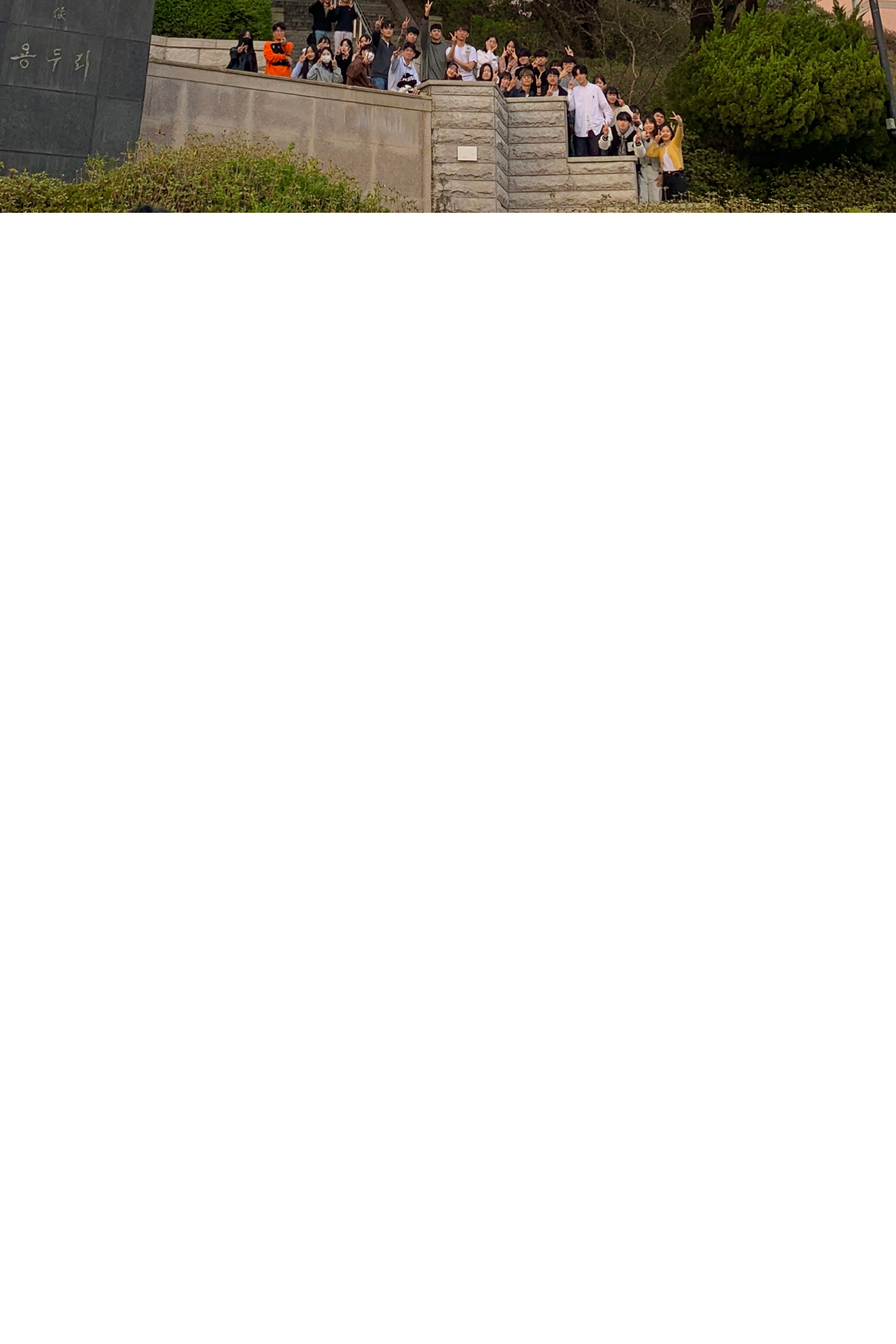
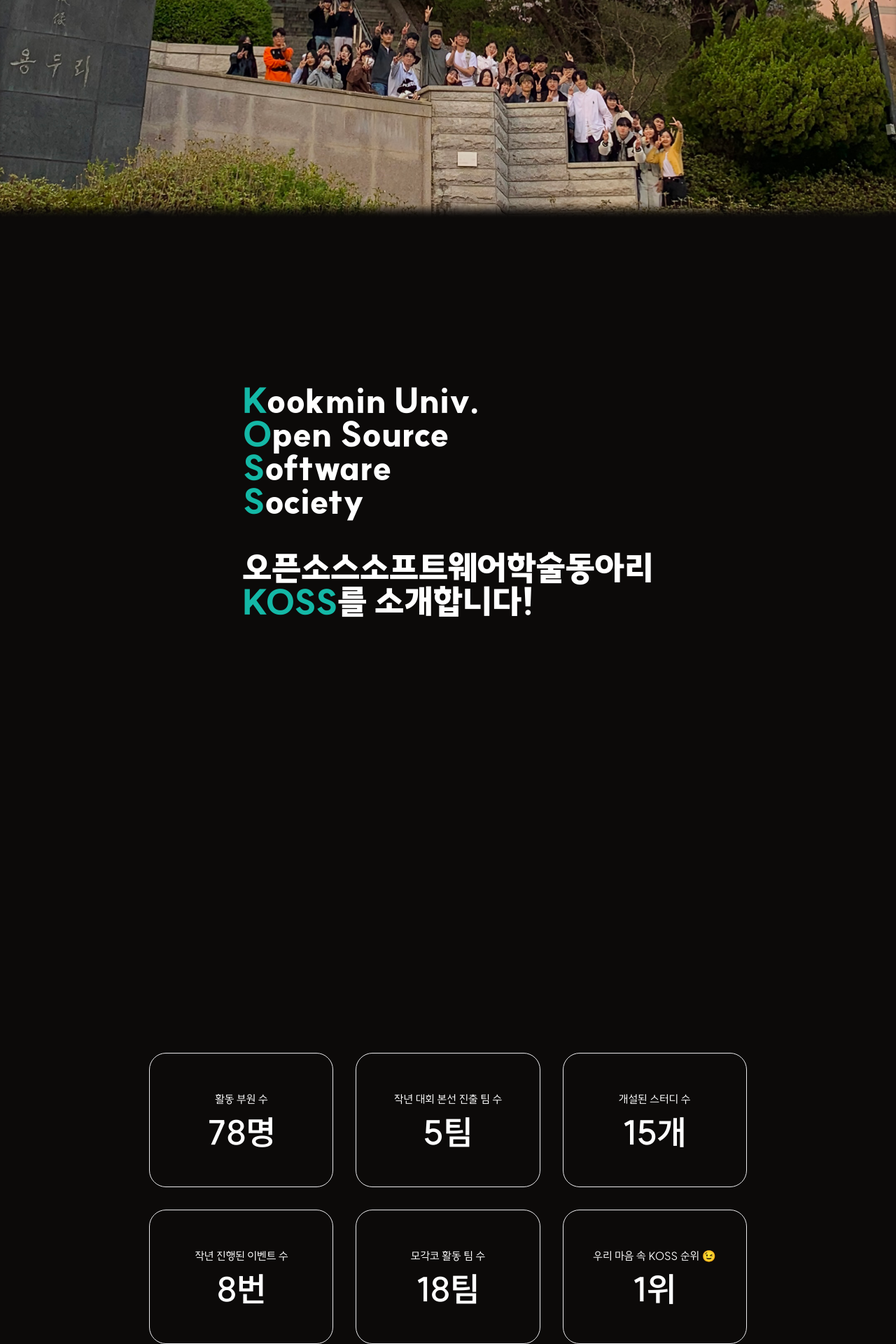
Before and after one commit to inqueue0979/KOSS-Homepage, a React (Create React App) app: page / in a window 1280 px wide. Shown: the part 496-2416 px from the top of the page at 70% size. Before the commit the page ends 800 px from the top, so only its background shows below. Built offline with nearby package versions, Linux system fonts and the light colour scheme.

Commit message:
Added typewriter-effect & changed home

```diff
--- a/package.json
+++ b/package.json
@@ -3,6 +3,9 @@
   "version": "0.1.0",
   "private": true,
   "dependencies": {
+    "@fortawesome/fontawesome-svg-core": "^6.5.1",
+    "@fortawesome/free-solid-svg-icons": "^6.5.1",
+    "@fortawesome/react-fontawesome": "^0.2.0",
     "@testing-library/jest-dom": "^5.17.0",
     "@testing-library/react": "^13.4.0",
     "@testing-library/user-event": "^13.5.0",
@@ -11,6 +14,7 @@
     "react-dom": "^18.2.0",
     "react-router-dom": "^6.22.0",
     "react-scripts": "5.0.1",
+    "typewriter-effect": "^2.21.0",
     "web-vitals": "^2.1.4"
   },
   "scripts": {
--- a/public/index.html
+++ b/public/index.html
@@ -24,7 +24,7 @@
       work correctly both with client-side routing and a non-root public URL.
       Learn how to configure a non-root public URL by running `npm run build`.
     -->
-    <title>KOSS, Keep On Studying For Society!</title>
+    <title>KOSS, Keep On Studying for Society!</title>
   </head>
   <body>
     <noscript>You need to enable JavaScript to run this app.</noscript>
--- a/src/App.css
+++ b/src/App.css
@@ -2,17 +2,38 @@
   text-align: center;
 }
 
-.App-logo {
-  height: 40vmin;
-  pointer-events: none;
+.stop-scrolling {
+  height: 100%;
+  overflow: hidden;
 }
 
 .App-header {
-  min-height: 100vh;
+  min-height: 101vh;
   display: flex;
   flex-direction: column;
   align-items: center;
   justify-content: center;
   font-size: calc(10px + 2vmin);
-  color: white;
 }
+
+.Bottom-inner-shadow {
+  box-shadow: inset 0 -20px 12px -7px rgba(12,10,9,1);
+  //box-shadow: inset 0 -20px 12px -7px rgba(245,245,244,1);
+}
+
+.card_elements{
+  display:flex;
+  flex-direction:column;
+  justify-content:space-between;
+  gap:12px;
+  border:1px solid #ebeaec;
+  border-radius:24px;
+  padding:6px;
+}
+
+.arrow {
+  position: absolute;
+  top: 20px;
+  left: 50%;
+  transform: translateX(-50%);
+}
--- a/src/Home.js
+++ b/src/Home.js
@@ -1,22 +1,117 @@
 import './App.css';
-import './output.css'
+import './output.css';
+import React, { useEffect, useRef } from 'react';
+import TypeWriter from 'typewriter-effect';
 
-function Home()
+const card_contents = [
   {
+    id: 1,
+    title: "활동 부원 수",
+    content: "78명"
+  },
+  {
+    id: 2,
+    title: "작년 대회 본선 진출 팀 수",
+    content: "5팀"
+  },
+  {
+    id: 3,
+    title: "개설된 스터디 수",
+    content: "15개"
+  },
+  {
+    id: 4,
+    title: "작년 진행된 이벤트 수",
+    content: "8번"
+  },
+  {
+    id: 5,
+    title: "모각코 활동 팀 수",
+    content: "18팀"
+  },
+  {
+    id: 6,
+    title: "우리 마음 속 KOSS 순위 😉",
+    content: "1위"
+  }
+];
+
+function OpeningCard(props) {
+  return (
+    <div className='card_elements h-48 justify-center'>
+      <div className="top">
+        <h1 className='font-normal'>{props.title}</h1>
+      </div>
+      <div className="bottom">
+        <p className='text-5xl font-bold'>{props.content}</p>
+      </div>
+    </div>
+  );
+}
+
+function Home() {
+  const typewriterRef = useRef(null);
+  const typeWriterElementRef = useRef(null);
+
+  const startTyping = () => {
+    if (typewriterRef.current) {
+      typewriterRef.current.typeString("<span style='font-family: SUITE;'><span style='color: #14B8A6;'>K</span>ookmin Univ.<br><span style='color: #14B8A6;'>O</span>pen Source<br><span style='color: #14B8A6;'>S</span>oftware<br><span style='color: #14B8A6;'>S</span>ociety<span><br><br>오픈소스소프트웨어학술동아리<br><span style='color: #14B8A6;'>KOSS</span>를 소개합니다!<span><span>").start();
+    }
+  };
+
+  useEffect(() => {
+    const observer = new IntersectionObserver(
+      (entries) => {
+        entries.forEach((entry) => {
+          if (entry.isIntersecting) {
+            startTyping();
+            observer.unobserve(entry.target); // 한 번 실행 후 관찰 중단
+          }
+        });
+      },
+      { threshold: 0.5 }
+    );
+
+    observer.observe(typeWriterElementRef.current);
+
+    return () => {
+      observer.disconnect();
+    };
+  }, []); // 빈 배열 전달로 한 번만 실행되도록 설정
+
+  const lis = card_contents.map((content) => (
+    <OpeningCard key={content.id} title={content.title} content={content.content} />
+  ));
+
   return (
     <div className="bg-stone-950 text-white">
-          <div className='App-header items-center bg-bottom bg-no-repeat bg-cover bg-[url("/public/img/KOSS_bg.jpg")]'>
+      <div className='App-header items-center bg-bottom bg-no-repeat bg-cover bg-[url("/public/img/KOSS_bg.jpg")] Bottom-inner-shadow'>
         <div className='text-center w-1/2 md:w-1/5'>
             <img className='w-full drop-shadow-2xl' alt='brick' src='img/koss_text.png'></img>
         </div>
-            <div className='font-black text-2xl text-center tracking-tight md:text-4xl'>
+      </div>
+      <div className='App-header font-black text-2xl md:text-3xl xl:text-5xl' id='introduce'>
+        <div className='text-left' ref={typeWriterElementRef}>
+          <TypeWriter
+            onInit={(typewriter) => {
+              typewriterRef.current = typewriter;
+            }}
+            options={{
+              strings: [''],
+              autoStart: false,
+              delay: 50,
+              deleteSpeed: 30
+            }}
+          />
         </div>
       </div>
-          <div className='text-center'>
-            <h1 className='text-2xl'></h1>
+      <div className='text-center mt-80'>
+        <div className=' mt-16 text-center inline-grid w-2/3 gap-8 grid-cols-2 xl:grid-cols-3'>
+          {lis}
         </div>
       </div>
-      )
+    </div>
+  );
 }
 
 export default Home;
--- a/src/output.css
+++ b/src/output.css
@@ -535,8 +535,46 @@
   --tw-backdrop-sepia:  ;
 }
 
+.container {
+  width: 100%;
+}
+
+@media (min-width: 640px) {
+  .container {
+    max-width: 640px;
+  }
+}
+
+@media (min-width: 768px) {
+  .container {
+    max-width: 768px;
+  }
+}
+
+@media (min-width: 1024px) {
+  .container {
+    max-width: 1024px;
+  }
+}
+
+@media (min-width: 1280px) {
+  .container {
+    max-width: 1280px;
+  }
+}
+
+@media (min-width: 1536px) {
+  .container {
+    max-width: 1536px;
+  }
+}
+
 .fixed {
   position: fixed;
+}
+
+.absolute {
+  position: absolute;
 }
 
 .top-0 {
@@ -551,8 +589,36 @@
   margin-left: 0.25rem;
 }
 
+.mb-5 {
+  margin-bottom: 1.25rem;
+}
+
+.mb-8 {
+  margin-bottom: 2rem;
+}
+
+.mt-40 {
+  margin-top: 10rem;
+}
+
+.mt-80 {
+  margin-top: 20rem;
+}
+
+.mt-16 {
+  margin-top: 4rem;
+}
+
 .flex {
   display: flex;
+}
+
+.grid {
+  display: grid;
+}
+
+.inline-grid {
+  display: inline-grid;
 }
 
 .hidden {
@@ -565,6 +631,38 @@
 
 .h-14 {
   height: 3.5rem;
+}
+
+.h-4 {
+  height: 1rem;
+}
+
+.h-16 {
+  height: 4rem;
+}
+
+.h-32 {
+  height: 8rem;
+}
+
+.h-24 {
+  height: 6rem;
+}
+
+.h-auto {
+  height: auto;
+}
+
+.h-8 {
+  height: 2rem;
+}
+
+.h-64 {
+  height: 16rem;
+}
+
+.h-48 {
+  height: 12rem;
 }
 
 .w-1\/2 {
@@ -583,6 +681,42 @@
   width: 100%;
 }
 
+.w-2 {
+  width: 0.5rem;
+}
+
+.w-4 {
+  width: 1rem;
+}
+
+.w-16 {
+  width: 4rem;
+}
+
+.w-32 {
+  width: 8rem;
+}
+
+.w-12 {
+  width: 3rem;
+}
+
+.w-24 {
+  width: 6rem;
+}
+
+.w-1\/12 {
+  width: 8.333333%;
+}
+
+.w-8 {
+  width: 2rem;
+}
+
+.w-2\/3 {
+  width: 66.666667%;
+}
+
 .min-w-40 {
   min-width: 10rem;
 }
@@ -591,8 +725,28 @@
   max-width: 36rem;
 }
 
+.transform {
+  transform: translate(var(--tw-translate-x), var(--tw-translate-y)) rotate(var(--tw-rotate)) skewX(var(--tw-skew-x)) skewY(var(--tw-skew-y)) scaleX(var(--tw-scale-x)) scaleY(var(--tw-scale-y));
+}
+
+.scroll-mt-40 {
+  scroll-margin-top: 10rem;
+}
+
 .list-none {
   list-style-type: none;
+}
+
+.grid-cols-3 {
+  grid-template-columns: repeat(3, minmax(0, 1fr));
+}
+
+.grid-cols-2 {
+  grid-template-columns: repeat(2, minmax(0, 1fr));
+}
+
+.grid-cols-1 {
+  grid-template-columns: repeat(1, minmax(0, 1fr));
 }
 
 .items-center {
@@ -609,6 +763,14 @@
 
 .gap-6 {
   gap: 1.5rem;
+}
+
+.gap-14 {
+  gap: 3.5rem;
+}
+
+.gap-8 {
+  gap: 2rem;
 }
 
 .rounded-full {
@@ -632,6 +794,23 @@
 .bg-teal-600 {
   --tw-bg-opacity: 1;
   background-color: rgb(13 148 136 / var(--tw-bg-opacity));
+}
+
+.bg-stone-100 {
+  --tw-bg-opacity: 1;
+  background-color: rgb(245 245 244 / var(--tw-bg-opacity));
+}
+
+.bg-black\/5 {
+  background-color: rgb(0 0 0 / 0.05);
+}
+
+.bg-black\/15 {
+  background-color: rgb(0 0 0 / 0.15);
+}
+
+.bg-black\/20 {
+  background-color: rgb(0 0 0 / 0.2);
 }
 
 .bg-\[url\(\"\/public\/img\/KOSS_bg\.jpg\"\)\] {
@@ -669,8 +848,16 @@
   padding-bottom: 1rem;
 }
 
+.text-left {
+  text-align: left;
+}
+
 .text-center {
   text-align: center;
+}
+
+.text-end {
+  text-align: end;
 }
 
 .text-2xl {
@@ -681,6 +868,31 @@
 .text-sm {
   font-size: 0.875rem;
   line-height: 1.25rem;
+}
+
+.text-3xl {
+  font-size: 1.875rem;
+  line-height: 2.25rem;
+}
+
+.text-4xl {
+  font-size: 2.25rem;
+  line-height: 2.5rem;
+}
+
+.text-5xl {
+  font-size: 3rem;
+  line-height: 1;
+}
+
+.text-6xl {
+  font-size: 3.75rem;
+  line-height: 1;
+}
+
+.text-xl {
+  font-size: 1.25rem;
+  line-height: 1.75rem;
 }
 
 .font-black {
@@ -695,13 +907,32 @@
   font-weight: 600;
 }
 
+.font-normal {
+  font-weight: 400;
+}
+
 .tracking-tight {
   letter-spacing: -0.025em;
+}
+
+.text-teal-700 {
+  --tw-text-opacity: 1;
+  color: rgb(15 118 110 / var(--tw-text-opacity));
 }
 
 .text-white {
   --tw-text-opacity: 1;
   color: rgb(255 255 255 / var(--tw-text-opacity));
+}
+
+.text-teal-500 {
+  --tw-text-opacity: 1;
+  color: rgb(20 184 166 / var(--tw-text-opacity));
+}
+
+.text-black {
+  --tw-text-opacity: 1;
+  color: rgb(0 0 0 / var(--tw-text-opacity));
 }
 
 .shadow-sm {
@@ -726,6 +957,23 @@
           backdrop-filter: var(--tw-backdrop-blur) var(--tw-backdrop-brightness) var(--tw-backdrop-contrast) var(--tw-backdrop-grayscale) var(--tw-backdrop-hue-rotate) var(--tw-backdrop-invert) var(--tw-backdrop-opacity) var(--tw-backdrop-saturate) var(--tw-backdrop-sepia);
 }
 
+.backdrop-blur-sm {
+  --tw-backdrop-blur: blur(4px);
+  -webkit-backdrop-filter: var(--tw-backdrop-blur) var(--tw-backdrop-brightness) var(--tw-backdrop-contrast) var(--tw-backdrop-grayscale) var(--tw-backdrop-hue-rotate) var(--tw-backdrop-invert) var(--tw-backdrop-opacity) var(--tw-backdrop-saturate) var(--tw-backdrop-sepia);
+          backdrop-filter: var(--tw-backdrop-blur) var(--tw-backdrop-brightness) var(--tw-backdrop-contrast) var(--tw-backdrop-grayscale) var(--tw-backdrop-hue-rotate) var(--tw-backdrop-invert) var(--tw-backdrop-opacity) var(--tw-backdrop-saturate) var(--tw-backdrop-sepia);
+}
+
+.backdrop-blur-lg {
+  --tw-backdrop-blur: blur(16px);
+  -webkit-backdrop-filter: var(--tw-backdrop-blur) var(--tw-backdrop-brightness) var(--tw-backdrop-contrast) var(--tw-backdrop-grayscale) var(--tw-backdrop-hue-rotate) var(--tw-backdrop-invert) var(--tw-backdrop-opacity) var(--tw-backdrop-saturate) var(--tw-backdrop-sepia);
+          backdrop-filter: var(--tw-backdrop-blur) var(--tw-backdrop-brightness) var(--tw-backdrop-contrast) var(--tw-backdrop-grayscale) var(--tw-backdrop-hue-rotate) var(--tw-backdrop-invert) var(--tw-backdrop-opacity) var(--tw-backdrop-saturate) var(--tw-backdrop-sepia);
+}
+
+.first-letter\:text-teal-400::first-letter {
+  --tw-text-opacity: 1;
+  color: rgb(45 212 191 / var(--tw-text-opacity));
+}
+
 @media (min-width: 768px) {
   .md\:flex {
     display: flex;
@@ -743,9 +991,22 @@
     width: 20%;
   }
 
+  .md\:grid-cols-3 {
+    grid-template-columns: repeat(3, minmax(0, 1fr));
+  }
+
+  .md\:grid-cols-2 {
+    grid-template-columns: repeat(2, minmax(0, 1fr));
+  }
+
   .md\:text-4xl {
     font-size: 2.25rem;
     line-height: 2.5rem;
+  }
+
+  .md\:text-3xl {
+    font-size: 1.875rem;
+    line-height: 2.25rem;
   }
 }
 
@@ -753,4 +1014,19 @@
   .lg\:flex {
     display: flex;
   }
+
+  .lg\:grid-cols-3 {
+    grid-template-columns: repeat(3, minmax(0, 1fr));
+  }
 }
+
+@media (min-width: 1280px) {
+  .xl\:grid-cols-3 {
+    grid-template-columns: repeat(3, minmax(0, 1fr));
+  }
+
+  .xl\:text-5xl {
+    font-size: 3rem;
+    line-height: 1;
+  }
+}
```
Also changed, not shown: src/MouseScrollControl.js (added, +41 -0 lines), src/Navbar.js (+6 -6 lines), src/TypingEffect.js (added, +36 -0 lines), 1 other file (tests, documents, lock files or other folders). Lines whose indentation alone changed are shown as unchanged.
